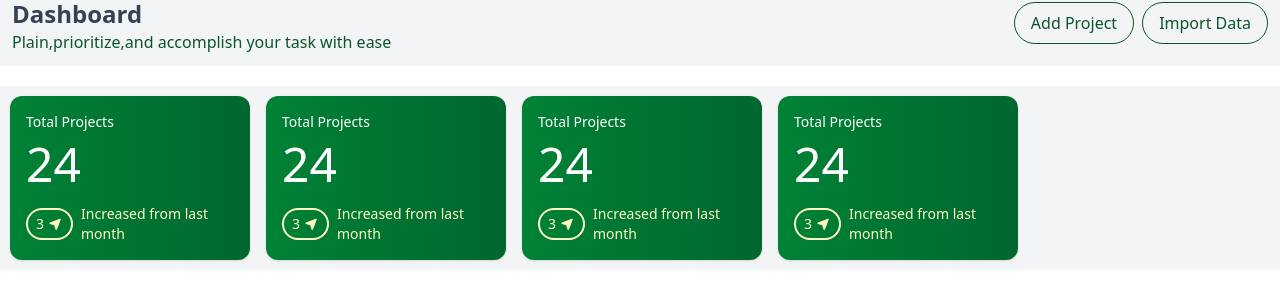
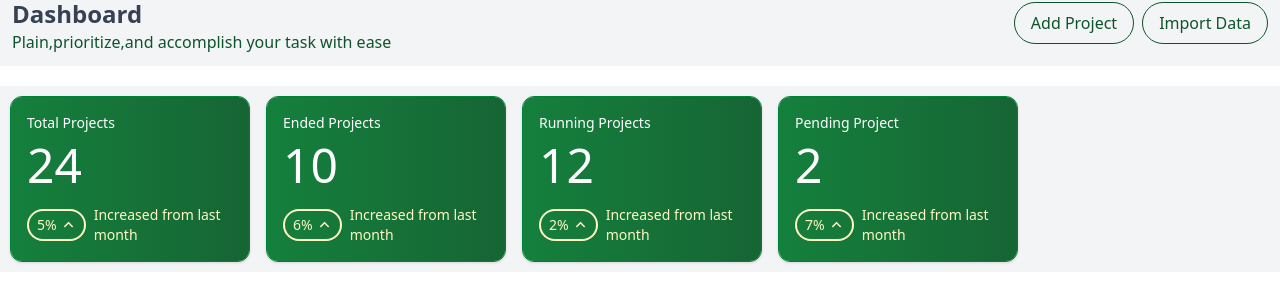
Before and after one commit to kumkumks/React_learning, a React (Vite) app in the folder day1/: page / in a window 1280 px wide. Shown: the part 243-548 px from the top of the page. Built offline with nearby package versions, Linux system fonts and the light colour scheme.

Commit message:
feat: update Bagde component to accept trend prop; modify Card and Dashboard to display trend values

```diff
--- a/day1/src/component/card/bagde.jsx
+++ b/day1/src/component/card/bagde.jsx
@@ -2,10 +2,11 @@ import React from 'react'
 import { FontAwesomeIcon } from '@fortawesome/react-fontawesome'
 import { faAngleUp } from '@fortawesome/free-solid-svg-icons'
 
-const Bagde = () => {
+
+const Bagde = ({trend}) => {
   return (
     <>
-         <span className='text-yellow-100 font-medium text-sm'>3%</span>
+         <span className='text-yellow-100 font-medium text-sm'>{trend}%</span>
          <FontAwesomeIcon icon={faAngleUp} className='text-yellow-100 text-xs' />
     </>
   )
--- a/day1/src/component/card/card.js
+++ b/day1/src/component/card/card.js
@@ -31,7 +31,7 @@ export const Card_data=[
     "title": "Pending Project",
     "value": 2,
     "trend": null,
-    "trendValue": null,
+    "trendValue": 7,
     "trendText": "On Discuss",
     "highlight": false
   }
--- a/day1/src/component/card/card.jsx
+++ b/day1/src/component/card/card.jsx
@@ -2,17 +2,18 @@ import { faAngleUp } from '@fortawesome/free-solid-svg-icons'
 import { FontAwesomeIcon } from '@fortawesome/react-fontawesome'
 import React from 'react'
 import Bagde from './bagde'
+import { Card_data } from './card'
 
-const Card = (Props) => {
+const Card = (props) => {
   return (
-    <div className="card w-60 border h-72 border-green-700 rounded-xl overflow-hidden shadow-sm">
-      <div className="bg-green-700 p-4" style={{background: 'linear-gradient(to right, rgb(21, 128, 61), rgb(22, 101, 52))'}}>
-        <h5 className="text-white text-sm font-medium">{Props.title}</h5>
-        <h2 className="text-white text-5xl font-medium mt-2">{Props.value}</h2>
+    <div className="card w-60 border border-green-700 rounded-xl overflow-hidden shadow-sm">
+      <div className="bg-green-700 p-4" style={{ background: 'linear-gradient(to right, rgb(21, 128, 61), rgb(22, 101, 52))' }}>
+        <h5 className="text-white text-sm font-medium">{props.title}</h5>
+        <h2 className="text-white text-5xl font-medium mt-2">{props.value}</h2>
         <div className='flex items-center gap-2 mt-4'>
           {/* badge */}
-          <div className='flex items-center gap-1 border-yellow-100 border-2 py-1 px-2 rounded-full'>
-            <Bagde />
+          <div className='flex items-center gap-1 border-yellow-100 border-2 py-1 px-2 rounded-full w-max'>
+                <Bagde key={props.id} trend={props.trend} />
           </div>
           <p className='text-yellow-100 font-extralight text-sm'>Increased from last month</p>
         </div>
--- a/day1/src/component/dashboard.jsx
+++ b/day1/src/component/dashboard.jsx
@@ -1,13 +1,13 @@
 import React from 'react'
-import Card from './card'
-import { Card_data } from './card/card'
+import Card from './card/card.jsx'
+import { Card_data } from './card/card.js'
 
 const Dashboard = () => {
   return (
     <div className='bg-gray-100 p-2.5 flex flex-wrap gap-4 mt-2 w-full'>
       {
         Card_data.map(card => (
-          <Card key={card.id} title={card.title} value={card.value} />
+          <Card key={card.id} title={card.title} value={card.value} trend={card.trendValue} />
         ))
       }
     </div>
```
